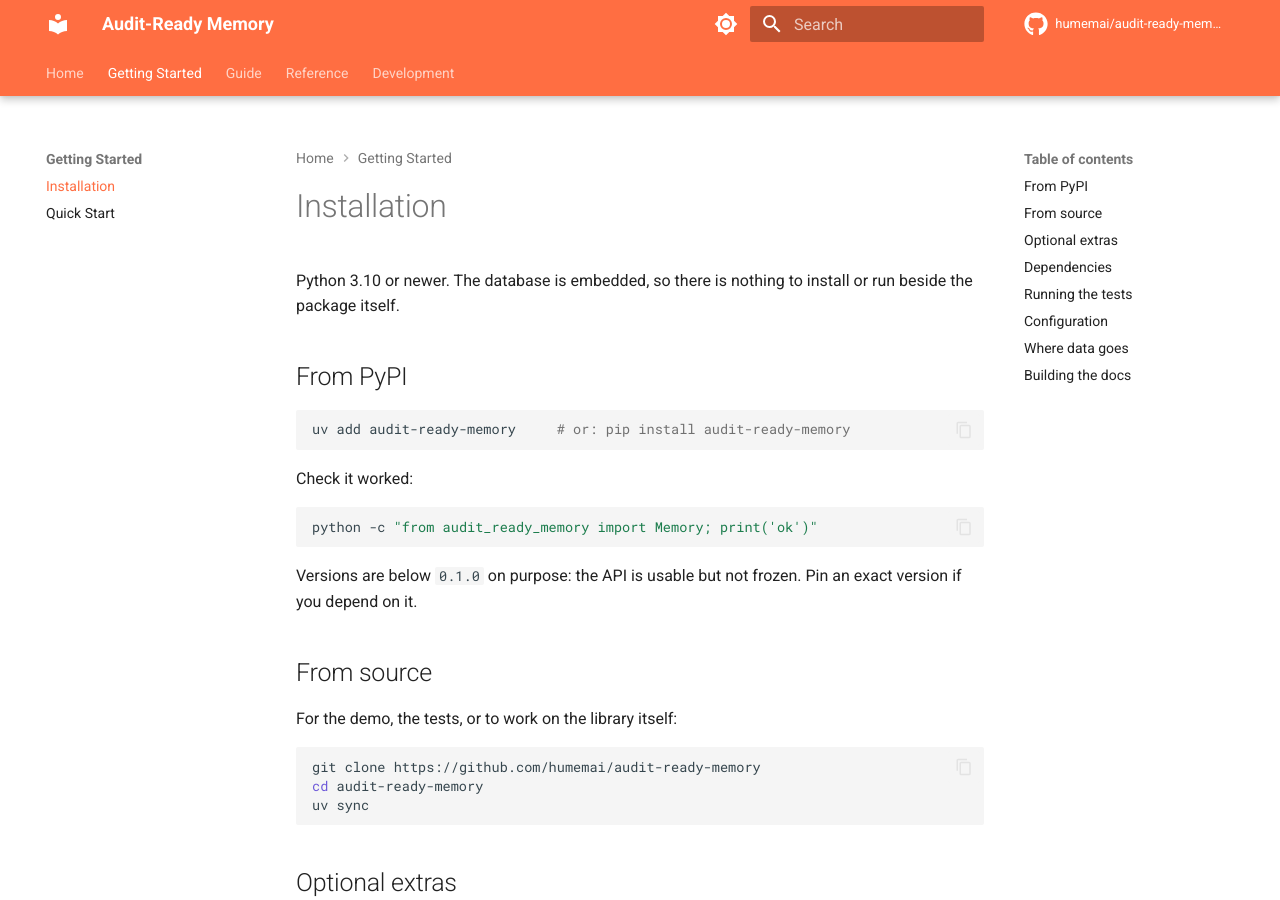
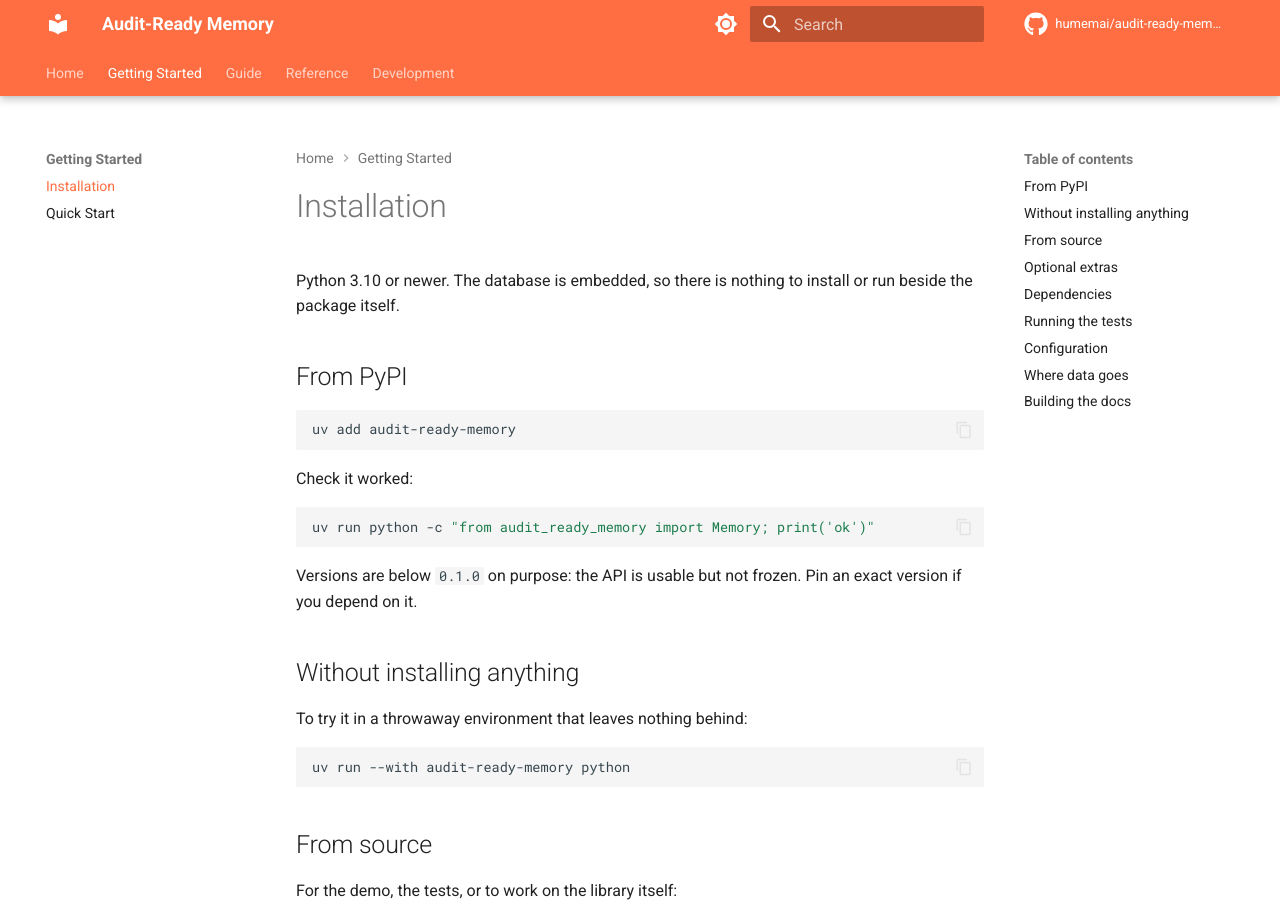
Before and after one commit to humemai/audit-ready-memory, an MkDocs documentation site: the page built from docs/getting-started/installation.md, in a window 1280 px wide and 900 px high. Built offline with MkDocs 1.6.1 and Material for MkDocs 9.7.7, drawn with Linux system fonts in a browser that asks for light colours; comment, search, counter and statistics services are not loaded; the version menu is left out.

Commit message:
Docs go uv-native: uv add, uv run, no pip
Drops the 'or: pip install' alternatives and the bare python -c check, and adds
uv run --with for trying the library without installing anything.

````diff
--- a/docs/getting-started/installation.md
+++ b/docs/getting-started/installation.md
@@ -6,17 +6,25 @@ the package itself.
 ## From PyPI
 
 ```bash
-uv add audit-ready-memory     # or: pip install audit-ready-memory
+uv add audit-ready-memory
 ```
 
 Check it worked:
 
 ```bash
-python -c "from audit_ready_memory import Memory; print('ok')"
+uv run python -c "from audit_ready_memory import Memory; print('ok')"
 ```
 
 Versions are below `0.1.0` on purpose: the API is usable but not frozen. Pin an exact version
 if you depend on it.
+
+## Without installing anything
+
+To try it in a throwaway environment that leaves nothing behind:
+
+```bash
+uv run --with audit-ready-memory python
+```
 
 ## From source
 
````
Also changed, not shown: README.md (+1 -1 lines).
